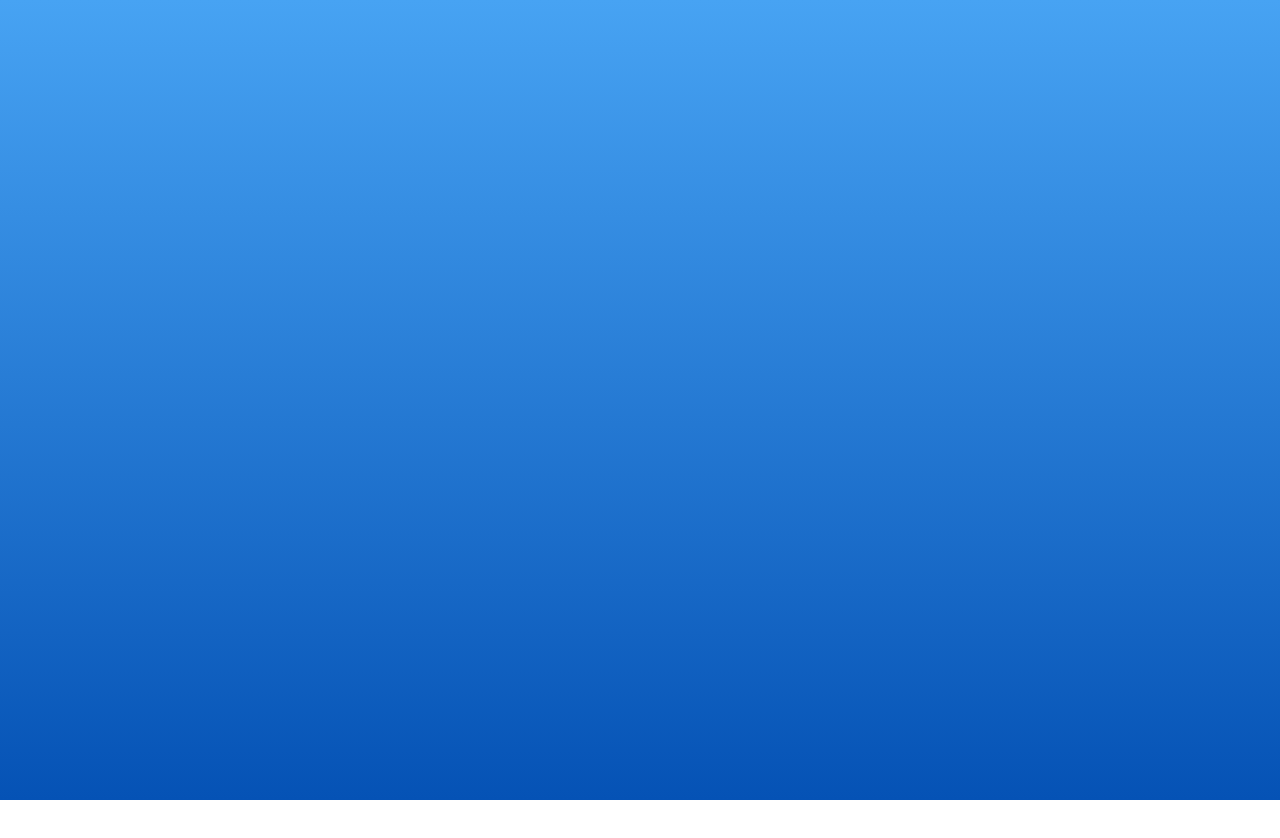
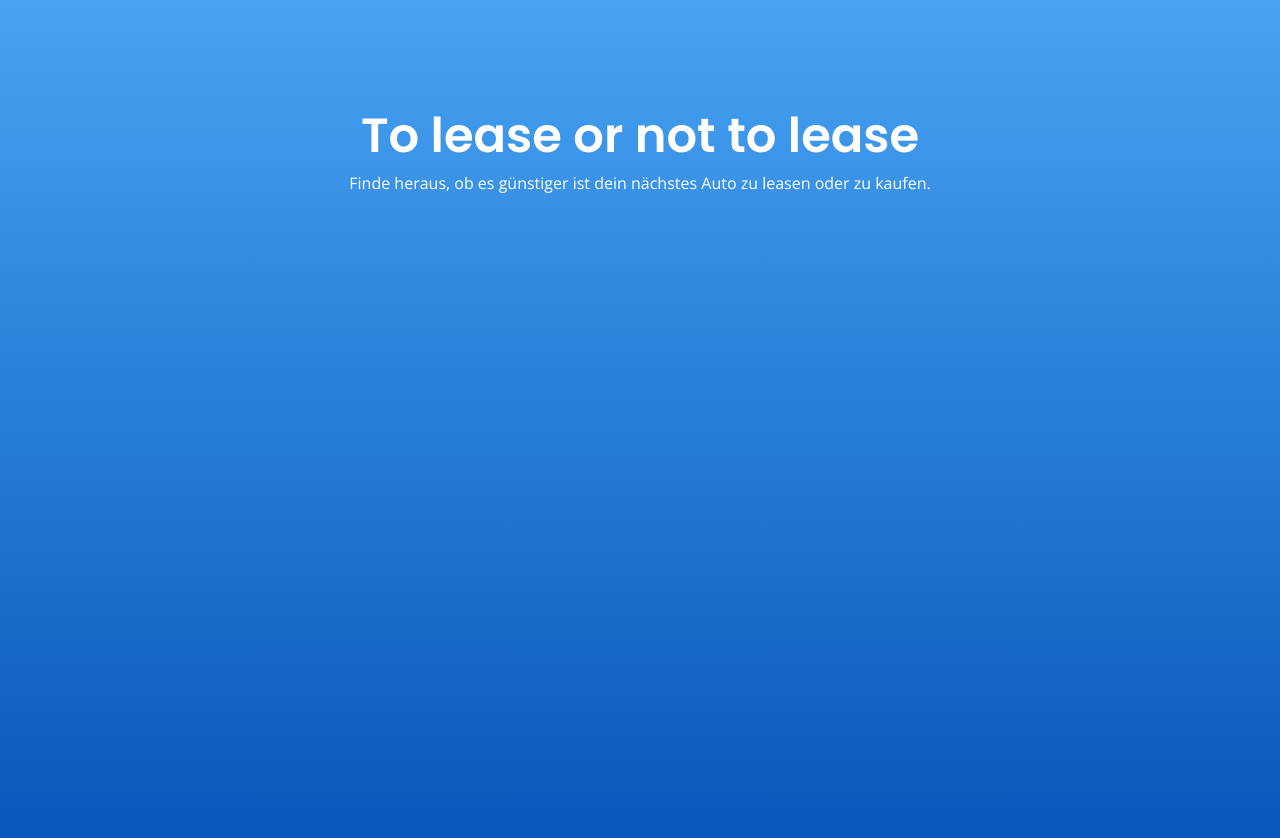
Before and after one commit to flextremedev/to-lease-or-not-to-lease, a React (Create React App) app: page / in a window 1280 px wide. Shown: the top 838 px of the page. Before the commit the page ends 800 px from the top, so only its background shows below. Built offline with nearby package versions, Linux system fonts and the light colour scheme.

Commit message:
Heading on page

```diff
--- a/src/components/Page/Page.tsx
+++ b/src/components/Page/Page.tsx
@@ -5,6 +5,8 @@ export const Page = styled.div`
   flex-flow: column nowrap;
   height: 100%;
   background: rgb(5, 82, 181);
+  align-items: center;
+  padding-top: 100px;
   background: linear-gradient(
     0deg,
     rgba(5, 82, 181, 1) 0%,
--- /dev/null
+++ b/src/components/Paragraph/Paragraph.tsx
@@ -0,0 +1,8 @@
+import { styled } from "../../theme";
+
+export const Paragraph = styled.p`
+  font-size: ${props => props.theme.fonts.paragraph.fontSize};
+  font-family: ${props => props.theme.fonts.paragraph.fontFamily};
+  font-weight: ${props => props.theme.fonts.paragraph.fontWeight};
+  color: ${props => props.theme.colors.foregroundAlt};
+`;
--- a/src/routes/Home.tsx
+++ b/src/routes/Home.tsx
@@ -1,7 +1,19 @@
 import React from "react";
 import { Page } from "../components/Page/Page";
+import { Paragraph } from "../components/Paragraph/Paragraph";
+import { Heading } from "../components/Heading/Heading";
 export class Home extends React.Component {
   render() {
-    return <Page></Page>;
+    return (
+      <Page>
+        <Heading h={1} invertColor>
+          To lease or not to lease
+        </Heading>
+        <Paragraph>
+          Finde heraus, ob es günstiger ist dein nächstes Auto zu leasen oder zu
+          kaufen.
+        </Paragraph>
+      </Page>
+    );
   }
 }
--- a/src/theme.ts
+++ b/src/theme.ts
@@ -29,7 +29,7 @@ export const theme = {
   fonts: {
     h1: { fontSize: "3rem", fontWeight: 600, fontFamily: "Poppins" },
     h2: { fontSize: "1.875rem", fontWeight: 400, fontFamily: "Poppins" },
-    body: { fontSize: "1rem", fontWeight: 400, fontFamily: "Open Sans" },
+    paragraph: { fontSize: "1rem", fontWeight: 400, fontFamily: "Open Sans" },
     label: { fontSize: "0.75rem", fontWeight: 500, fontFamily: "Poppins" },
     summary: { fontSize: "0.875rem", fontWeight: 400, fontFamily: "Poppins" },
     button: { fontSize: "1rem", fontWeight: 400, fontFamily: "Poppins" },
```
Also changed, not shown: src/components/Paragraph/Paragraph.md (added, +15 -0 lines), 1 other file (tests, documents, lock files or other folders).
